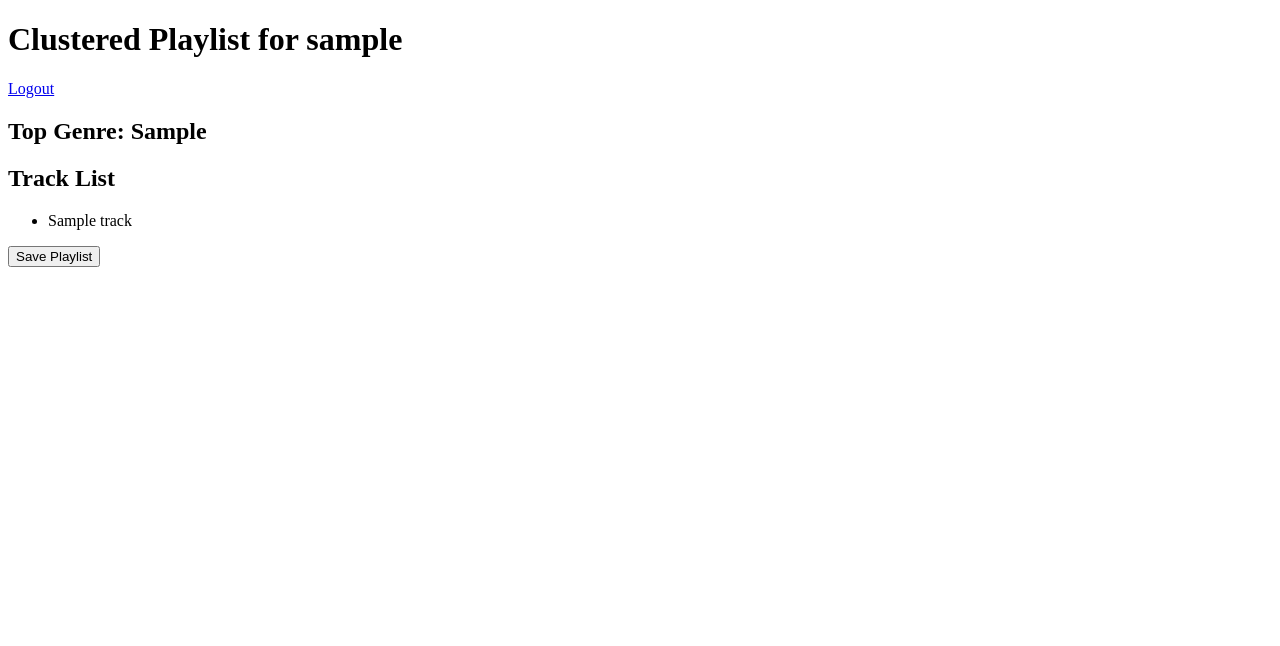
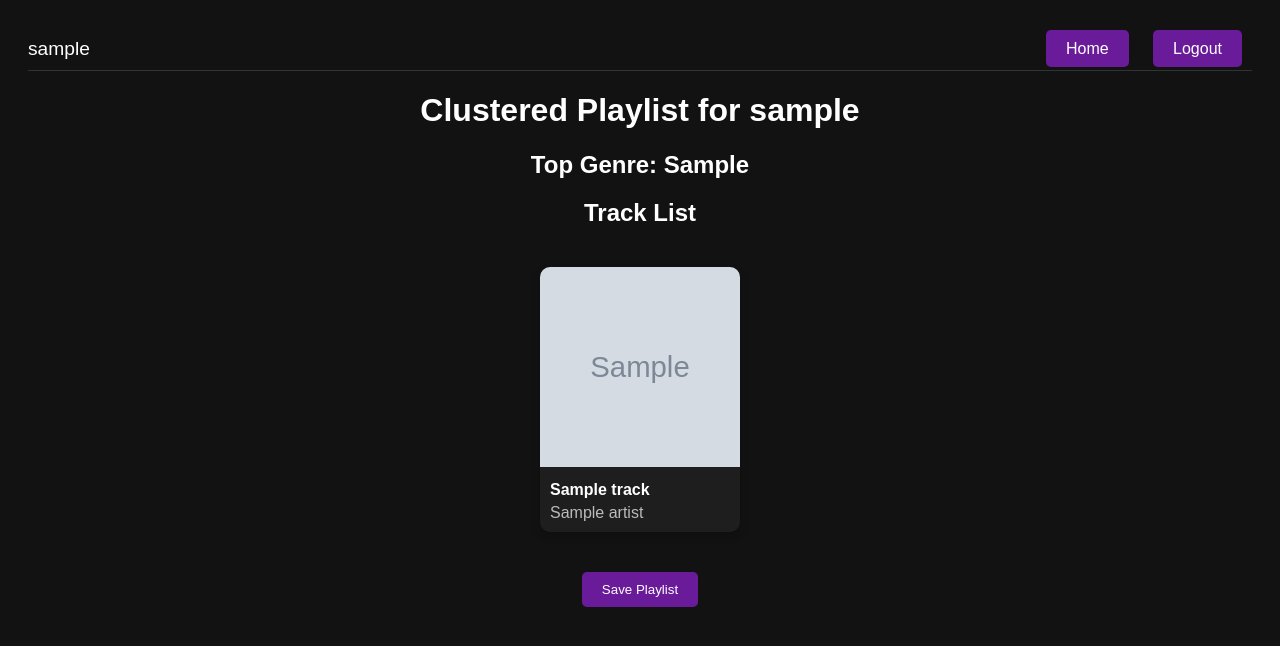
Before and after one commit to PedroPrebeck/spotify-app, a Flask app: template templates/playlist.html in a window 1280 px wide. Shown: the top 646 px of the page. Run offline with Flask 3, Linux system fonts and the light colour scheme; the template is opened without the code that fills it: most values are stand-ins (such as "Sample title", 1, 10 or a date in 2020); grey boxes marked "Sample" are stand-in pictures.

Commit message:
feat: :sparkles: working prototype

```diff
--- a/templates/playlist.html
+++ b/templates/playlist.html
@@ -4,25 +4,120 @@
     <meta charset="UTF-8">
     <meta name="viewport" content="width=device-width, initial-scale=1.0">
     <title>Clustered Playlist</title>
+    <style>
+        body {
+            font-family: Arial, sans-serif;
+            text-align: center;
+            padding: 20px;
+            background-color: #121212;
+            color: #fff;
+        }
+        .header {
+            display: flex;
+            justify-content: space-between;
+            align-items: center;
+            padding: 10px 0;
+            margin-bottom: 20px;
+            border-bottom: 1px solid #333;
+        }
+        .header .user-info {
+            font-size: 1.2em;
+        }
+        .header a, .header button {
+            background-color: #6a1b9a; /* Purple color */
+            color: #fff;
+            text-decoration: none;
+            border: none;
+            border-radius: 5px;
+            padding: 10px 20px;
+            margin: 0 10px;
+            cursor: pointer;
+        }
+        .header a:hover, .header button:hover {
+            background-color: #4a0072; /* Darker purple color */
+        }
+        h1, h2 {
+            color: #fff;
+        }
+        .song-cards {
+            display: flex;
+            flex-wrap: wrap;
+            justify-content: center;
+        }
+        .song-card {
+            background-color: #1e1e1e;
+            display: inline-block;
+            text-align: left;
+            width: 200px;
+            margin: 20px;
+            font-family: Arial, sans-serif;
+            border-radius: 10px;
+            box-shadow: 0 4px 8px rgba(0, 0, 0, 0.2);
+            overflow: hidden;
+        }
+        .album-cover {
+            width: 200px;
+            height: 200px;
+        }
+        .song-info {
+            padding: 10px;
+        }
+        .song-name {
+            font-weight: bold;
+            color: #fff;
+            margin-bottom: 5px;
+        }
+        .artist-name {
+            color: #bbb;
+        }
+        .form-container {
+            margin-top: 20px;
+        }
+        .form-container button {
+            background-color: #6a1b9a; /* Purple color */
+            color: #fff;
+            border: none;
+            border-radius: 5px;
+            padding: 10px 20px;
+            cursor: pointer;
+        }
+        .form-container button:hover {
+            background-color: #4a0072; /* Darker purple color */
+        }
+    </style>
 </head>
 <body>
+    <div class="header">
+        <div class="user-info">
+            {{ user_name }}
+        </div>
+        <div class="navigation">
+            <a href="/">Home</a>
+            <a href="/logout">Logout</a>
+        </div>
+    </div>
     <h1>Clustered Playlist for {{ user_name }}</h1>
-    <div>
-        <a href="/logout">Logout</a>
-    </div>
     <div>
         <h2>Top Genre: {{ top_genre }}</h2>
     </div>
     <div>
         <h2>Track List</h2>
-        <ul>
-            {% for track in track_names %}
-                <li>{{ track }}</li>
+        <div class="song-cards">
+            {% for track in tracks %}
+                <div class="song-card">
+                    <img class="album-cover" src="{{ track.album_cover }}" alt="Album Cover">
+                    <div class="song-info">
+                        <div class="song-name">{{ track.name }}</div>
+                        <div class="artist-name">{{ track.artist }}</div>
+                    </div>
+                </div>
             {% endfor %}
-        </ul>
+        </div>
     </div>
-    <form action="/save_playlist" method="post">
-        <button type="submit">Save Playlist</button>
-    </form>
+    <div class="form-container">
+        <form action="/save_playlist" method="post">
+            <button type="submit">Save Playlist</button>
+        </form>
+    </div>
 </body>
 </html>
```
Also changed, not shown: templates/index.html (+36 -1 lines).
